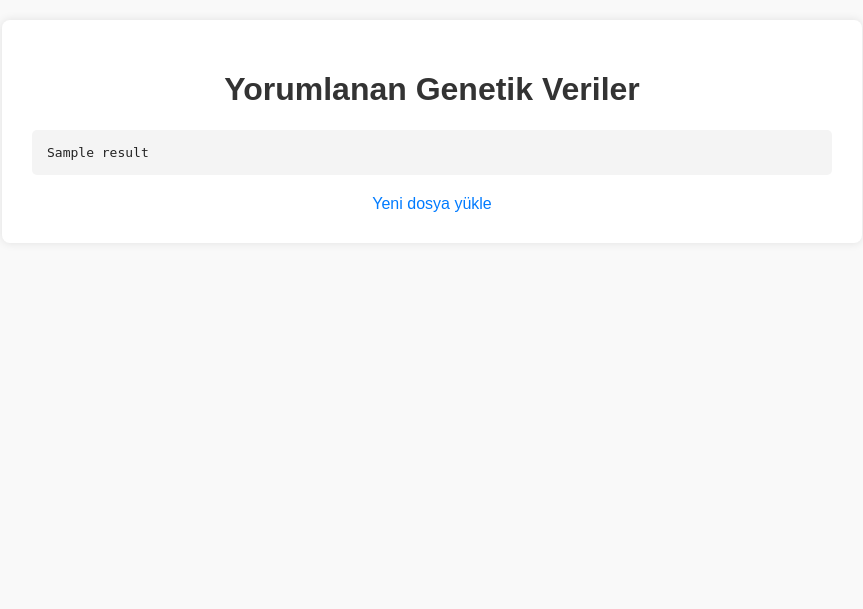
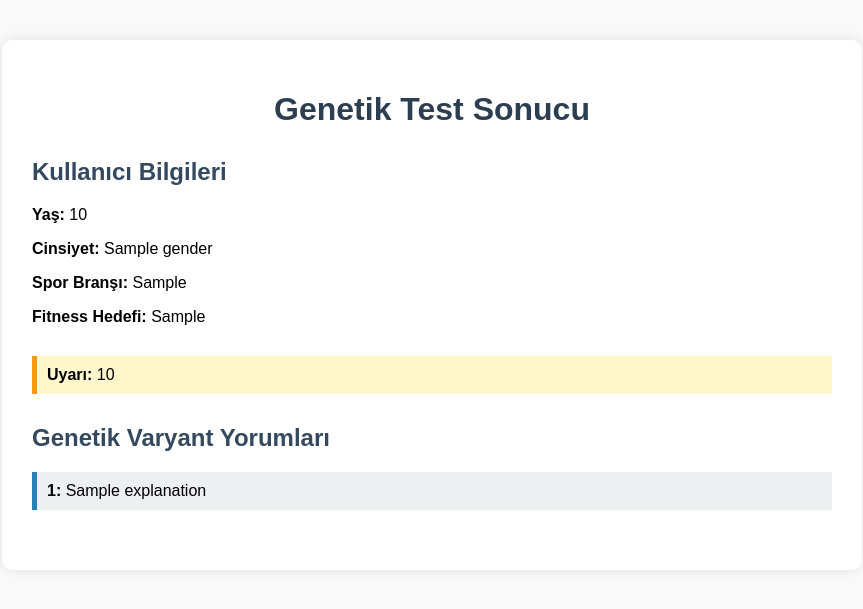
Before and after one commit to genetictrainer/genetictrainer-ai, a FastAPI app: template templates/result.html in a window 1280 px wide. Shown: the top 609 px of the page, without its empty margins (208-1071 px from the left). Run offline with FastAPI, Linux system fonts and the light colour scheme; the template is opened without the code that fills it: most values are stand-ins (such as "Sample title", 1, 10 or a date in 2020).

Commit message:
Update result.html
Update result.html: Added user info section, age-based recommendations, and conditional training/nutrition plans

```diff
--- a/templates/result.html
+++ b/templates/result.html
@@ -1,66 +1,88 @@
 <!DOCTYPE html>
 <html>
 <head>
-    <title>Yorumlanan Genetik Veriler</title>
+    <title>Genetik Test Sonucu</title>
     <style>
         body {
             font-family: Arial, sans-serif;
             background-color: #f9f9f9;
             margin: 0;
-            padding: 20px;
+            padding: 40px;
         }
-
         .container {
+            background-color: #fff;
             max-width: 800px;
             margin: auto;
-            background-color: #ffffff;
             padding: 30px;
-            box-shadow: 0 0 10px rgba(0, 0, 0, 0.1);
-            border-radius: 8px;
+            border-radius: 10px;
+            box-shadow: 0 0 12px rgba(0, 0, 0, 0.1);
         }
-
         h1 {
-            color: #333333;
             text-align: center;
+            color: #2c3e50;
         }
-
-        pre {
-            background-color: #f4f4f4;
-            padding: 15px;
-            border-radius: 5px;
-            overflow-x: auto;
-            white-space: pre-wrap;
-            word-wrap: break-word;
-            color: #222;
+        h2 {
+            color: #34495e;
+            margin-top: 30px;
         }
-
-        p {
-            color: #777;
-            text-align: center;
+        .variant {
+            background-color: #ecf0f1;
+            padding: 10px;
+            margin: 10px 0;
+            border-left: 5px solid #2980b9;
         }
-
-        a {
-            display: block;
-            margin-top: 20px;
-            text-align: center;
-            color: #007BFF;
-            text-decoration: none;
+        .section {
+            margin-bottom: 30px;
         }
-
-        a:hover {
-            text-decoration: underline;
+        .warning {
+            background-color: #fff6cc;
+            padding: 10px;
+            border-left: 5px solid #f39c12;
+            margin-bottom: 30px;
         }
     </style>
 </head>
 <body>
-    <div class="container">
-        <h1>Yorumlanan Genetik Veriler</h1>
-        {% if result %}
-            <pre>{{ result }}</pre>
-        {% else %}
-            <p>Herhangi bir sonuç bulunamadı.</p>
-        {% endif %}
-        <a href="/">Yeni dosya yükle</a>
+<div class="container">
+    <h1>Genetik Test Sonucu</h1>
+
+    <div class="section">
+        <h2>Kullanıcı Bilgileri</h2>
+        <p><strong>Yaş:</strong> {{ age }}</p>
+        <p><strong>Cinsiyet:</strong> {{ gender }}</p>
+        <p><strong>Spor Branşı:</strong> {{ sport_branch }}</p>
+        <p><strong>Fitness Hedefi:</strong> {{ fitness_goal }}</p>
     </div>
+
+    {% if age_warning %}
+    <div class="warning">
+        <strong>Uyarı:</strong> {{ age_warning }}
+    </div>
+    {% endif %}
+
+    <div class="section">
+        <h2>Genetik Varyant Yorumları</h2>
+        {% for rs_id, explanation in results.items() %}
+            <div class="variant">
+                <strong>{{ rs_id }}:</strong> {{ explanation }}
+            </div>
+        {% endfor %}
+    </div>
+
+    {% if show_plan %}
+    <div class="section">
+        <h2>Kişisel Antrenman Önerisi</h2>
+        <p>{{ sport_branch }} branşına uygun genel kuvvet, esneklik ve kondisyon artırıcı program önerilir. Hedef: {{ fitness_goal }}.</p>
+    </div>
+    <div class="section">
+        <h2>Beslenme Tavsiyesi</h2>
+        <p>Performansı artırmak için yeterli protein, omega-3 ve antioksidan içeren diyet önerilir.</p>
+    </div>
+    <div class="section">
+        <h2>Supplement Önerileri</h2>
+        <p>Vitamin D, magnezyum ve kreatin gibi takviyeler uygun olabilir. Lütfen bir uzmana danışın.</p>
+    </div>
+    {% endif %}
+</div>
 </body>
 </html>
```
